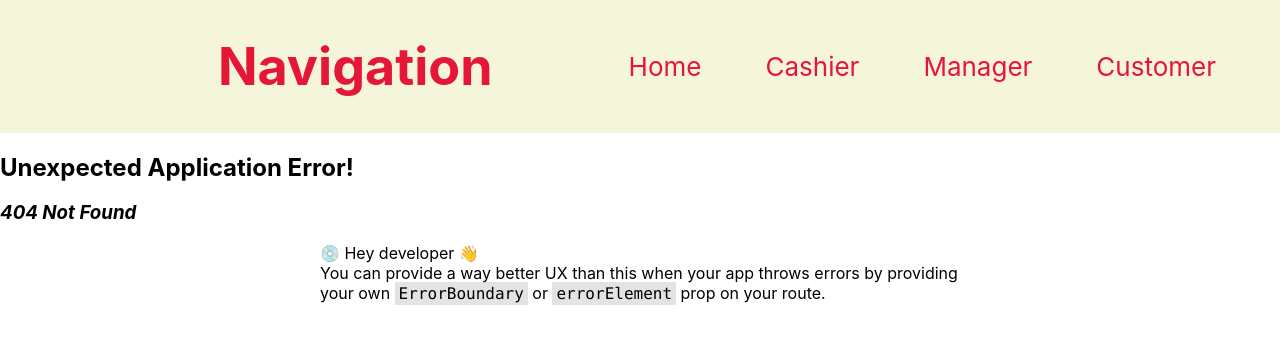
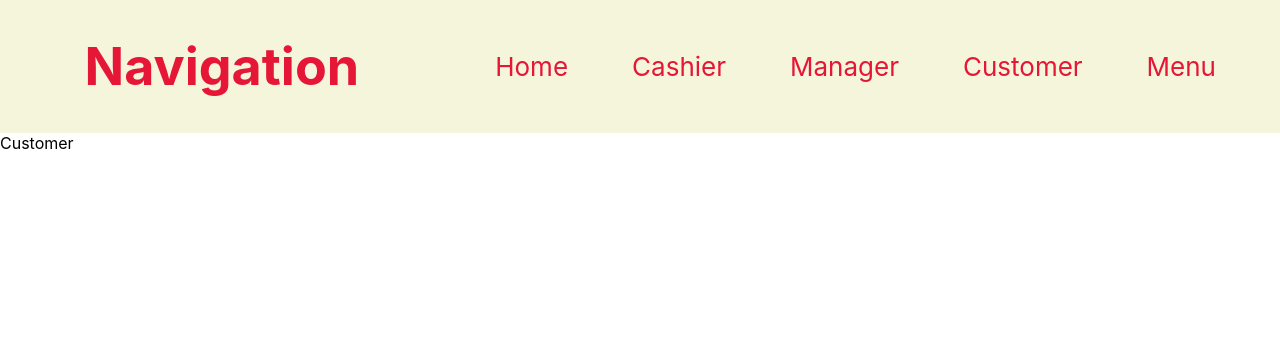
Before and after one commit to CSCE315-Spring23/Project3_Team_71, a React (Create React App) app in the folder client/: page /customer in a window 1280 px wide. Before the commit this address had no page. Shown: the top 344 px of the page. Built offline with nearby package versions, Linux system fonts and the light colour scheme.

Commit message:
Added new page for menu, edited index and Header to account for all pages

```diff
--- a/client/src/pages/Header.js
+++ b/client/src/pages/Header.js
@@ -21,7 +21,10 @@ const Header = () => {
                                 <a href={`/manager`}>Manager</a>
                             </li>
                             <li>
-                                <a href={`/`}>Customer</a>
+                                <a href={`/customer`}>Customer</a>
+                            </li>
+                            <li>
+                                <a href={`/menu`}>Menu</a>
                             </li>
                         </ul>
                     </nav>
--- /dev/null
+++ b/client/src/pages/customer/Customer.js
@@ -0,0 +1,8 @@
+import React, { useEffect, useState } from "react";
+
+
+export default function Customer() {
+  return (
+    <div>Customer</div>
+  )
+}
--- /dev/null
+++ b/client/src/pages/menu/Menu.js
@@ -0,0 +1,7 @@
+import React, { useEffect, useState } from "react";
+
+export default function Menu() {
+  return (
+    <div>Menu</div>
+  )
+}
```
Also changed, not shown: client/src/index.js (+10 -0 lines).
